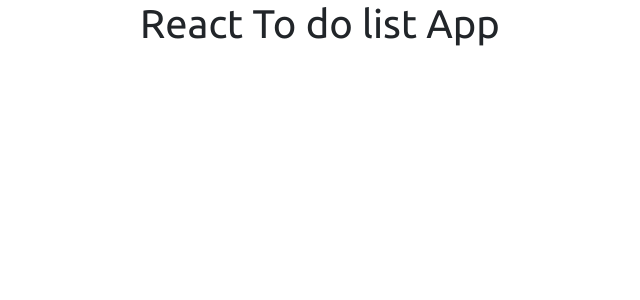
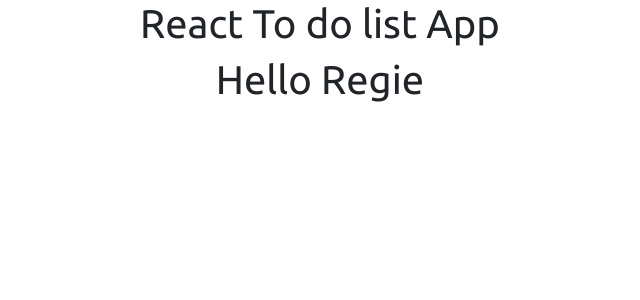
Before and after one commit to regiem14/React-Exercise2, a React (Create React App) app in the folder creatapp1/: page / in a window 1280 px wide. Shown: the top 300 px of the page, without its empty margins (320-960 px from the left). Built offline with nearby package versions, Linux system fonts and the light colour scheme.

Commit message:
add test prop title -wip

```diff
--- a/creatapp1/src/App.js
+++ b/creatapp1/src/App.js
@@ -1,8 +1,8 @@
- import Header from './components/Header.js';
+import Header from './components/Header.js';
 // import './App.css';
 
 function App() {
-  const name =  "regie";
+  // const name =  "regie";
 
   // const a = true;
   // const b = 5+5;
@@ -16,10 +16,12 @@ function App() {
     // <h2>{5+5}</h2>
     // <h2>{b}</h2>
     // </div>
+    // <div className="contianer">
+    //   <Header />
+    // </div>
 
-
-    <div className="contianer">
-      <Header />
+    <div className="container">
+      <Header title="Hello Regie" />
     </div>
   );
 }
--- a/creatapp1/src/components/Header.js
+++ b/creatapp1/src/components/Header.js
@@ -1,20 +1,21 @@
 import React from 'react'
 
-const Header = ({title}) => {
+const Header = (props) => {
     return (
         <header>
-            {/* <h2 style= {{textAlign:'center'}}>
-                {title}
-            </h2> */}
-
             <h1 style={{textAlign:'center'}}>
                 React To do list App
             </h1>
+
+            <h1 style={{textAlign:'center'}}>
+                {props.title}
+            </h1>
+
         </header>
     )
 }
 
-Header.defaultProps = {
-    title:"React to do list app"
-}
+// Header.defaultProps = {
+//     title:"React to do list app"
+// }
 export default Header
```
